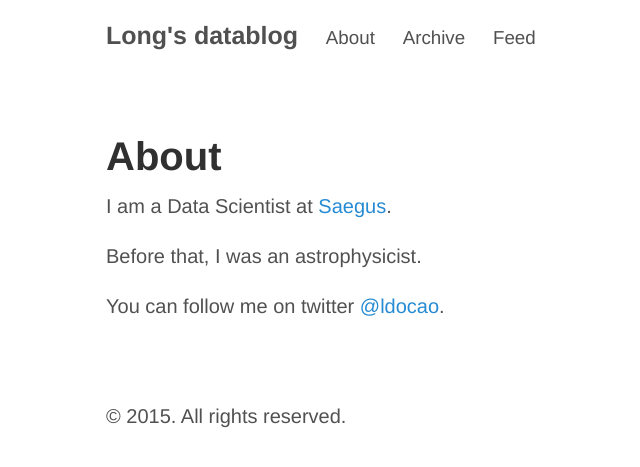
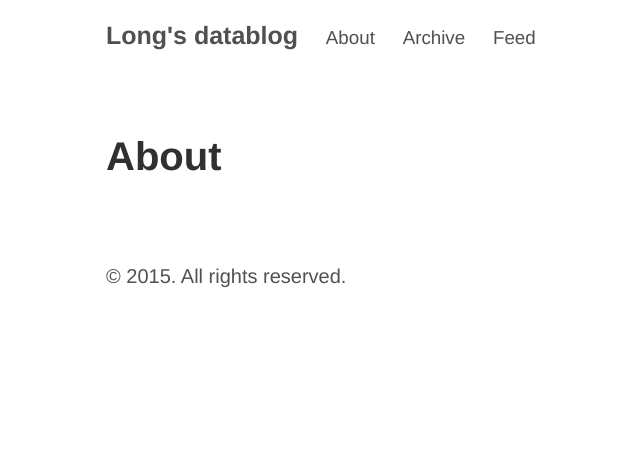
Before and after one commit to ldocao/ldocao.github.io, a Jekyll site: the page built from about.md, in a window 1280 px wide. Shown: the top 467 px of the page, without its empty margins (174-814 px from the left). Built offline with Jekyll 4.4.1, drawn with Linux system fonts in a browser that asks for light colours; Markdown is read by kramdown in place of the engine named in the settings.

Commit message:
remove about

```diff
--- a/about.md
+++ b/about.md
@@ -2,10 +2,3 @@
 layout: page
 title: About
 ---
-
-
-I am a Data Scientist at [Saegus](http://www.saegus.com/).
-
-Before that, I was an astrophysicist.
-
-You can follow me on twitter [@ldocao](https://twitter.com/ldocao).
```
